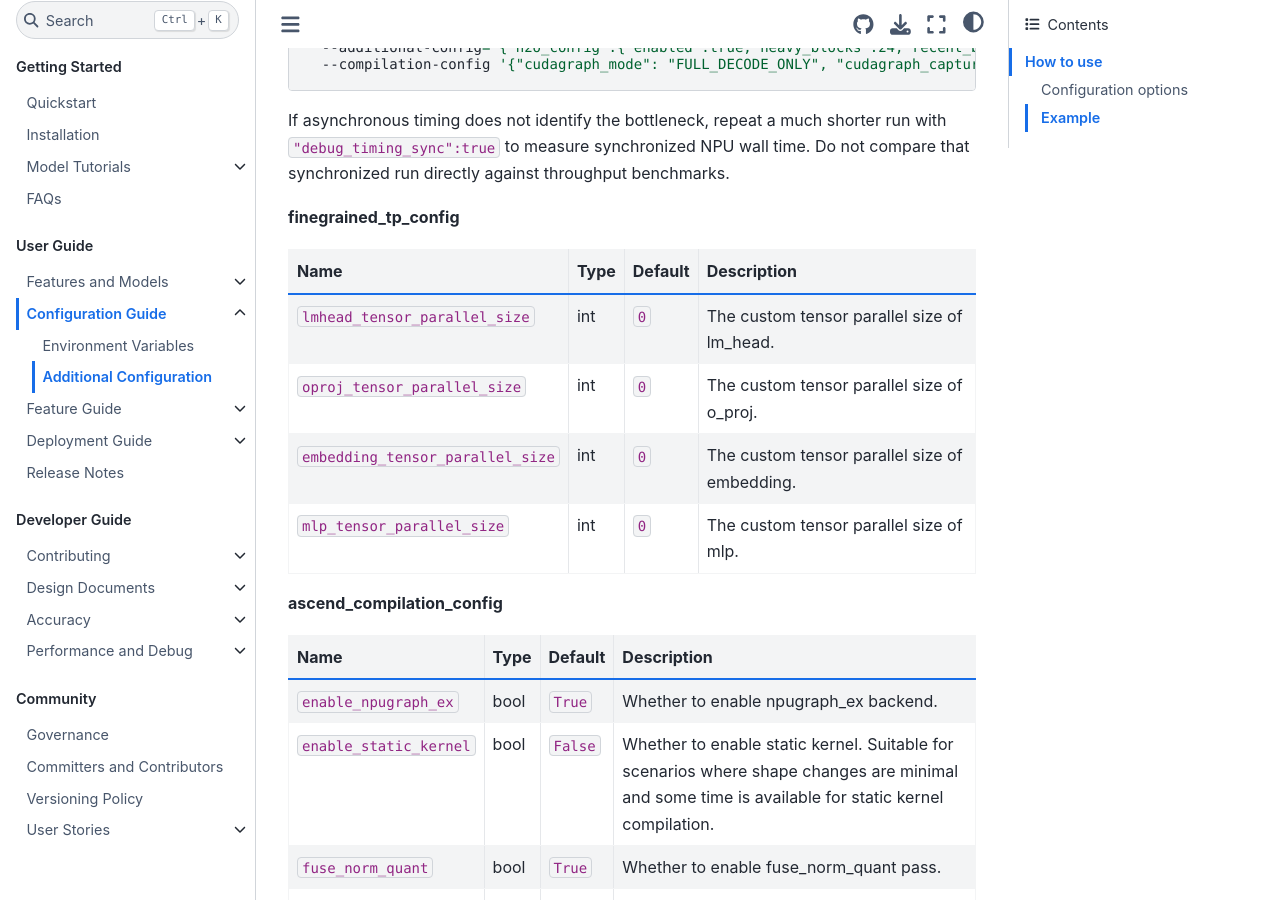
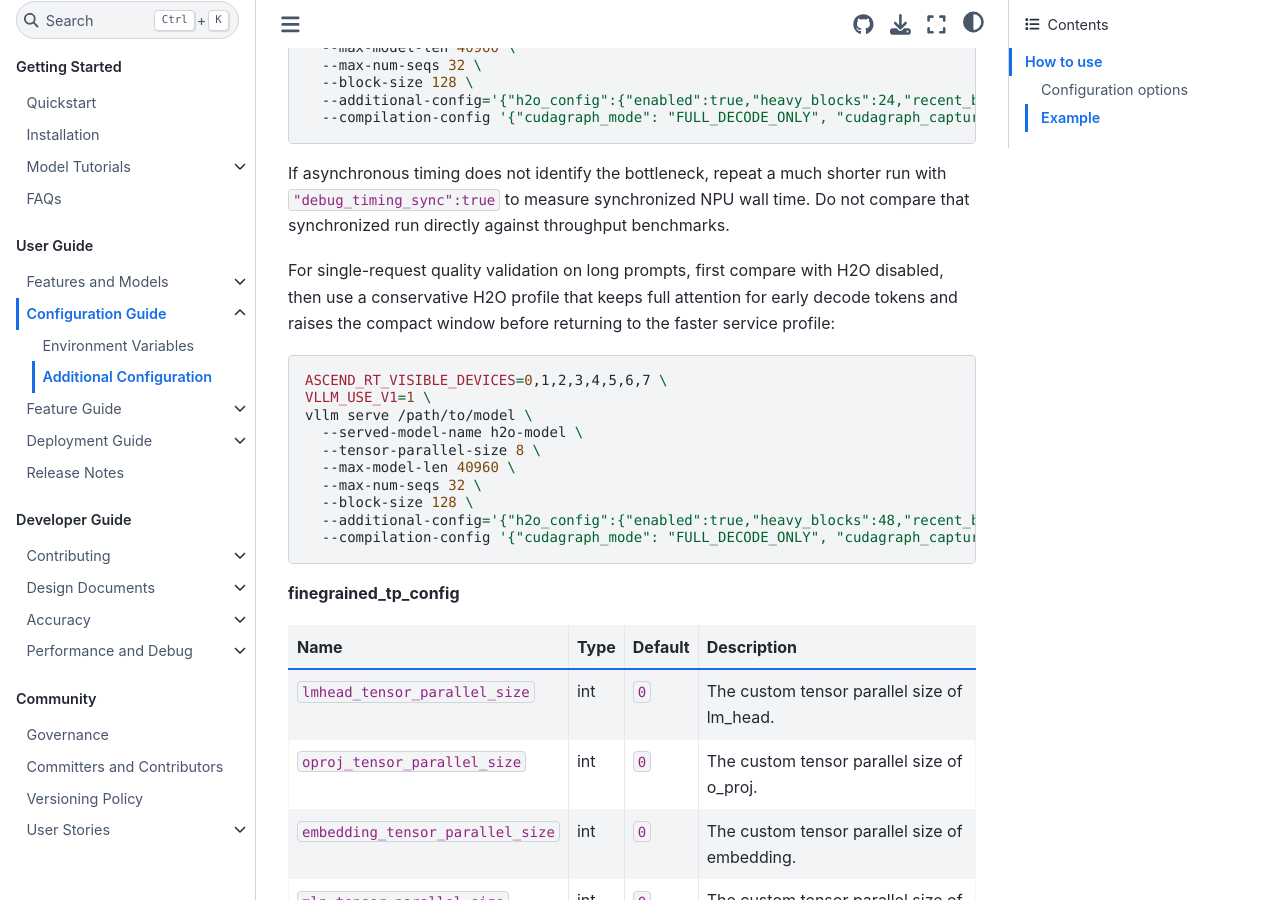
Before and after one commit to xj-zhang2018/H2O, a Sphinx documentation site: the page built from other_code/vllm-ascend-releases-v0.18.0/docs/source/user_guide/configuration/additional_config.md, in a window 1280 px wide and 900 px high, scrolled down 12192 px. Built offline with Sphinx 7.4.7 and the Sphinx Book theme 1.1.4, drawn with Linux system fonts in a browser that asks for light colours; pages that are not in the unit, such as notebooks, are missing from menus; some of the changed text lies outside the part shown.

Commit message:
Document conservative H2O quality profile

````diff
--- a/other_code/vllm-ascend-releases-v0.18.0/docs/source/user_guide/configuration/additional_config.md
+++ b/other_code/vllm-ascend-releases-v0.18.0/docs/source/user_guide/configuration/additional_config.md
@@ -139,7 +139,7 @@ Example:
 }
 ```
 
-For mixed 10k, 20k, 32k, and longer input / 1k output, batch-size 32 service benchmarks, prefer the Ascend page-attention block size of 128 to reduce per-request block-table length before applying H2O. H2O is decode-only, so TTFT should stay close to the prefill baseline while TPOT and long-output E2E improve. Use the capped fast profile below when H2O should remain active for every prompt length without adding first-token setup overhead: it skips H2O for dummy decode graph-capture metadata, compacts real runtime decode metadata from the first decode build, keeps a 32-block short-context floor, scales 20k and 30k prompts to smaller active KV windows, caps very long prompts at 64 selected blocks, pads compact block-table metadata to a stable 64-column width to avoid length-specific decode graph updates, keeps stronger sink and recent budgets for quality, and avoids `max_prune_seq_len` so 20k, 32k, and max-model-len-permitted 100k prompts still use compact H2O metadata. The small metadata shape guard prevents 120-request continuous batches from mixing one full-context row with many pruned rows into a full-width gathered block table while preserving the intentional 64-column padding used by the 10k fast path.
+For mixed 10k, 20k, 32k, and longer input / 1k output, batch-size 32 service benchmarks, prefer the Ascend page-attention block size of 128 to reduce per-request block-table length before applying H2O. H2O is decode-only, so TTFT should stay close to the prefill baseline while TPOT and long-output E2E improve. Use the capped fast profile below when H2O should remain active for every prompt length without adding first-token setup overhead: it skips H2O for dummy decode graph-capture metadata, compacts real runtime decode metadata from the first decode build, keeps a 32-block short-context floor, scales 20k and 30k prompts to smaller active KV windows, caps very long prompts at 64 selected blocks, pads compact block-table metadata to a stable 64-column width to avoid length-specific decode graph updates, keeps stronger sink and recent budgets for quality, and avoids `max_prune_seq_len` so 20k, 32k, and max-model-len-permitted 100k prompts still use compact H2O metadata. This profile is latency-first: on a 20k-token single request it can retain roughly 5k tokens from the first decode token, so use the conservative quality-validation profile below before judging long-context answer quality. The small metadata shape guard prevents 120-request continuous batches from mixing one full-context row with many pruned rows into a full-width gathered block table while preserving the intentional 64-column padding used by the 10k fast path.
 
 ```bash
 ASCEND_RT_VISIBLE_DEVICES=0,1,2,3,4,5,6,7 \
@@ -170,6 +170,21 @@ vllm serve /path/to/model \
 ```
 
 If asynchronous timing does not identify the bottleneck, repeat a much shorter run with `"debug_timing_sync":true` to measure synchronized NPU wall time. Do not compare that synchronized run directly against throughput benchmarks.
+
+For single-request quality validation on long prompts, first compare with H2O disabled, then use a conservative H2O profile that keeps full attention for early decode tokens and raises the compact window before returning to the faster service profile:
+
+```bash
+ASCEND_RT_VISIBLE_DEVICES=0,1,2,3,4,5,6,7 \
+VLLM_USE_V1=1 \
+vllm serve /path/to/model \
+  --served-model-name h2o-model \
+  --tensor-parallel-size 8 \
+  --max-model-len 40960 \
+  --max-num-seqs 32 \
+  --block-size 128 \
+  --additional-config='{"h2o_config":{"enabled":true,"heavy_blocks":48,"recent_blocks":48,"max_blocks":96,"min_seq_len":4096,"adaptive_min_keep_ratio":0.0,"adaptive_precision_ratio":0.50,"adaptive_precision_max_blocks":128,"min_prune_ratio":0.30,"min_metadata_prune_ratio":0.05,"history_cluster_size":2,"sink_blocks":16,"anchor_ratio":0.25,"score_explore_ratio":0.25,"score_coverage_ratio":0.50,"decode_full_attention_steps":64,"decode_budget_fast_blocks":96,"decode_budget_fast_ratio":0.50,"decode_budget_fast_max_blocks":128,"decode_budget_taper_steps":0,"decode_budget_taper_start_step":0,"selection_refresh_interval":32,"score_update_on_cache_hit":false,"debug_log":false,"debug_timing":false,"debug_timing_sync":false}}' \
+  --compilation-config '{"cudagraph_mode": "FULL_DECODE_ONLY", "cudagraph_capture_sizes": [1,2,4,8,12,16,32,64]}'
+```
 
 **finegrained_tp_config**
 
````
